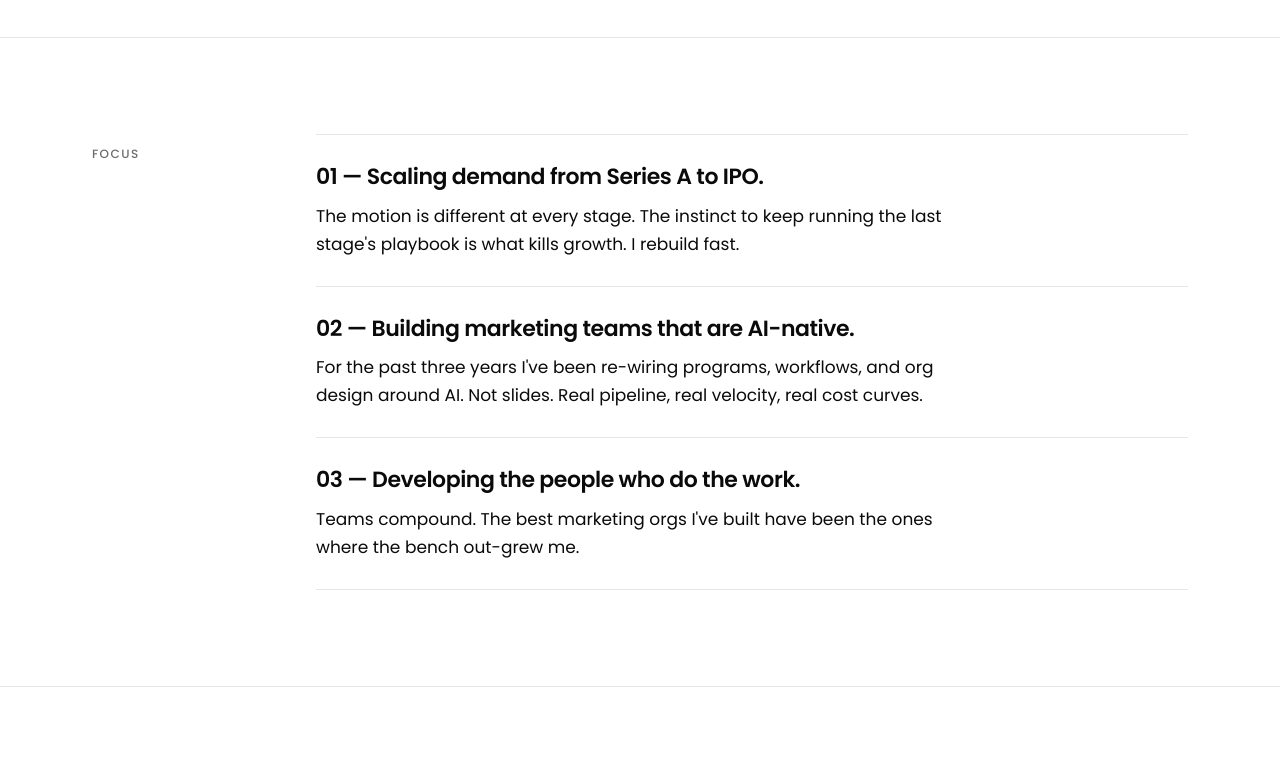
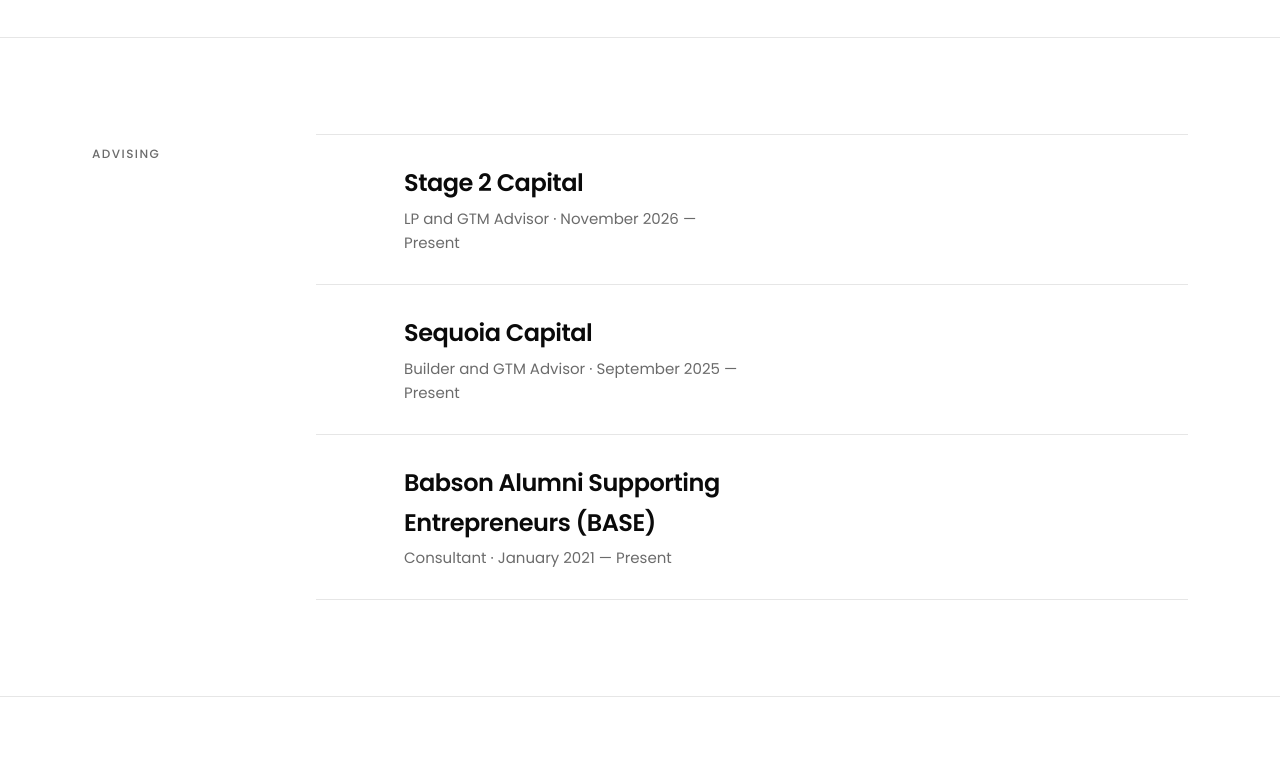
Before and after one commit to andrewracine5/aboutme, a plain HTML site: page index.html in a window 1280 px wide. Shown: the part 1400-2180 px from the top of the page. Drawn offline with Linux system fonts and the light colour scheme.

Commit message:
Add Advising section to homepage
Co-Authored-By: Claude Opus 5.5 <noreply@anthropic.com>

```diff
--- a/index.html
+++ b/index.html
@@ -329,6 +329,35 @@
 
 <section class="block">
   <div class="container grid">
+    <aside class="label">Advising</aside>
+    <ol class="roles">
+      <li>
+        <div class="role-logo-wrap" aria-hidden="true"></div>
+        <div>
+          <h3>Stage 2 Capital</h3>
+          <p class="role-meta">LP and GTM Advisor &middot; November 2026 &mdash; Present</p>
+        </div>
+      </li>
+      <li>
+        <div class="role-logo-wrap" aria-hidden="true"></div>
+        <div>
+          <h3>Sequoia Capital</h3>
+          <p class="role-meta">Builder and GTM Advisor &middot; September 2025 &mdash; Present</p>
+        </div>
+      </li>
+      <li>
+        <div class="role-logo-wrap" aria-hidden="true"></div>
+        <div>
+          <h3>Babson Alumni Supporting Entrepreneurs (BASE)</h3>
+          <p class="role-meta">Consultant &middot; January 2021 &mdash; Present</p>
+        </div>
+      </li>
+    </ol>
+  </div>
+</section>
+
+<section class="block">
+  <div class="container grid">
     <aside class="label">Focus</aside>
     <div>
       <ol class="numbered">
```
